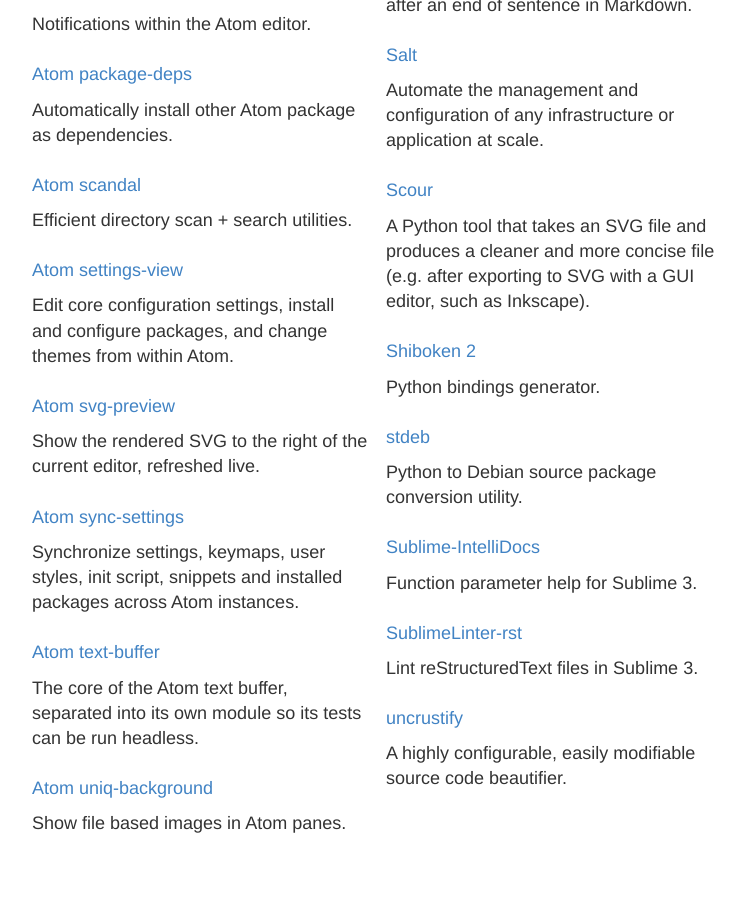
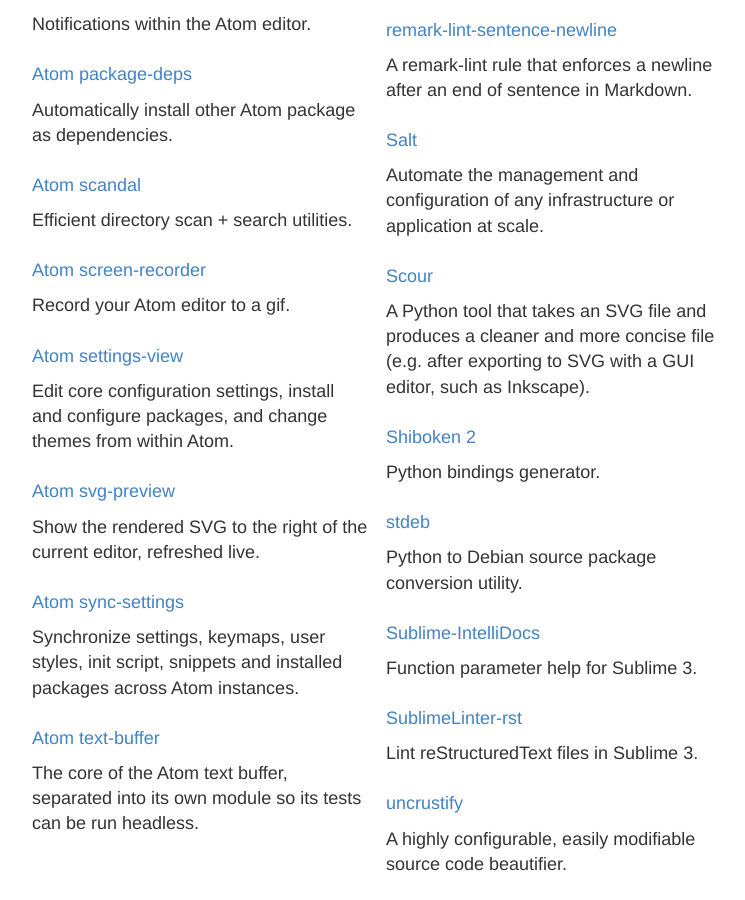
Before and after one commit to dirk-thomas/dirk-thomas.github.io, a Jekyll site: the page built from projects/index.md, in a window 1280 px wide and 900 px high, scrolled down 2740 px. Shown: the whole window, without its empty margins (278-1023 px from the left). Built offline with Jekyll 4.4.1, drawn with Linux system fonts in a browser that asks for light colours; emoji names are drawn with the system emoji font.

Commit message:
add Atom screen-recorder to project list

```diff
--- a/projects/index.md
+++ b/projects/index.md
@@ -152,6 +152,10 @@
 
   Efficient directory scan + search utilities.
 
+* [Atom screen-recorder](https://github.com/lexcast/screen-recorder/issues?q=author%3Adirk-thomas)
+
+  Record your Atom editor to a gif.
+
 * [Atom settings-view](https://github.com/atom/settings-view/issues?q=author%3Adirk-thomas)
 
   Edit core configuration settings, install and configure packages, and change themes from within Atom.
```
